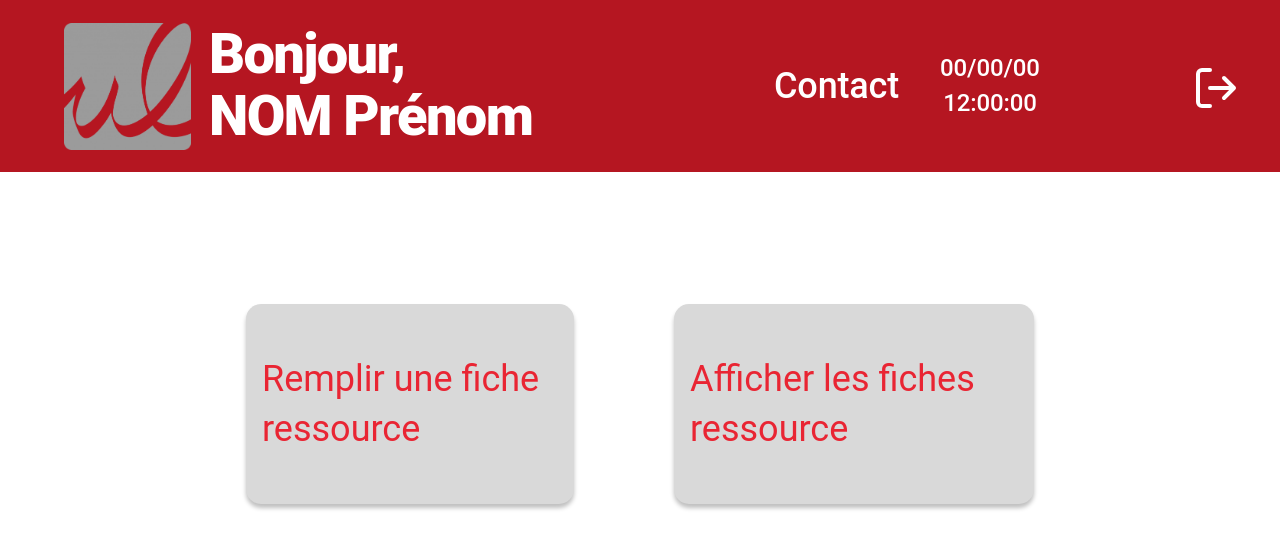
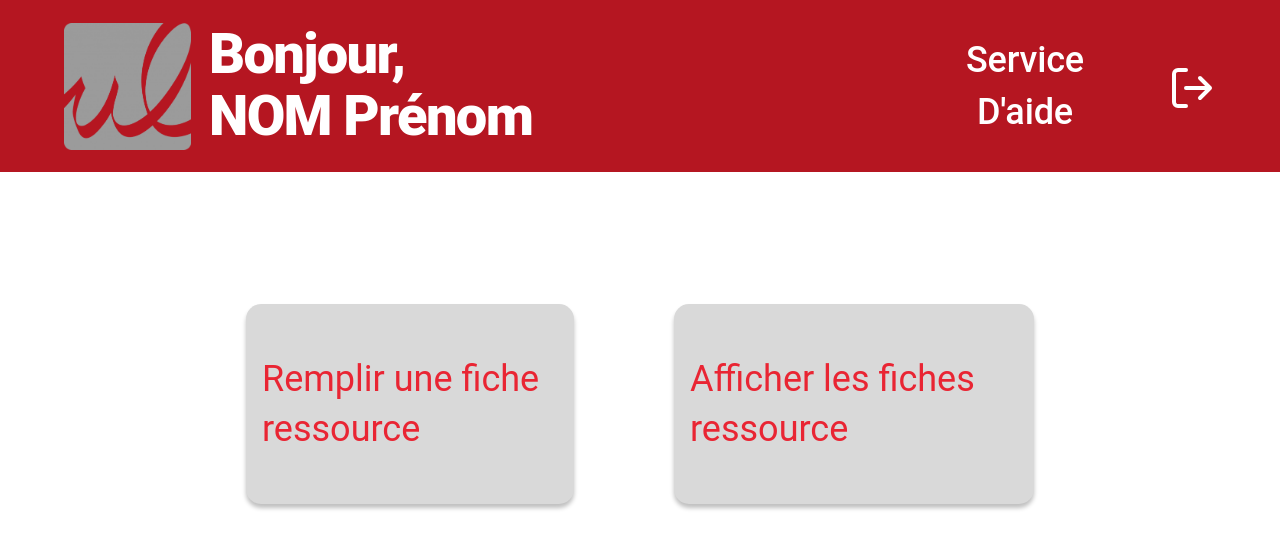
Before and after one commit to rbastide/Erp, a Vue app in the folder erp_front/: page /home in a window 1280 px wide. Shown: the top 548 px of the page. Built offline with nearby package versions, Linux system fonts and the light colour scheme.

Commit message:
amélioration des headers

```diff
--- a/erp_front/src/components/HistoryPage.vue
+++ b/erp_front/src/components/HistoryPage.vue
@@ -7,8 +7,7 @@
     <div class="container-nom">
       <img src="../assets/uploads/Logo_unilim.png" alt="Logo Unilim"><p>Bonjour, <br>NOM Prénom</p>
     </div>
-    <div class="contact">Contact</div>
-    <div class="date">00/00/00 <br> 12:00:00</div>
+    <div class="contact">Service d'aide</div>
     <div class="quitter">
       <svg width="48" height="48" viewBox="0 0 48 48" fill="none" xmlns="http://www.w3.org/2000/svg">
         <path d="M18 42H10C8.93913 42 7.92172 41.5786 7.17157 40.8284C6.42143 40.0783 6 39.0609 6 38V10C6 8.93913 6.42143 7.92172 7.17157 7.17157C7.92172 6.42143 8.93913 6 10 6H18M32 34L42 24M42 24L32 14M42 24H18" stroke="white" stroke-width="4" stroke-linecap="round" stroke-linejoin="round"/>
@@ -101,12 +100,12 @@
   color: #FFFFFF;
 }
 
-.quitter{
+.quitter {
 
   position: absolute;
   width: 48px;
   height: 48px;
-  left: 1192px;
+  right: 5%;
   top: 64px;
 }
 
@@ -114,31 +113,12 @@
   position: absolute;
   width: 126px;
   height: 52px;
-  left: 774px;
+  right: 15%;
   top: 60px;
   font-family: 'Roboto', sans-serif;
   font-style: normal;
   font-weight: 500;
   font-size: 36px;
-  line-height: 145%;
-  display: flex;
-  align-items: center;
-  text-align: center;
-  letter-spacing: -0.005em;
-  text-transform: capitalize;
-  color: #FFFFFF;
-}
-
-.date{
-  position: absolute;
-  width: 100px;
-  height: 70px;
-  left: 940px;
-  top: 51px;
-  font-family: 'Roboto', sans-serif;
-  font-style: normal;
-  font-weight: 500;
-  font-size: 24px;
   line-height: 145%;
   display: flex;
   align-items: center;
--- a/erp_front/src/components/HomePage.vue
+++ b/erp_front/src/components/HomePage.vue
@@ -3,8 +3,7 @@
     <div class="container-nom">
       <img src="../assets/uploads/Logo_unilim.png" alt="Logo Unilim"><p>Bonjour, <br>NOM Prénom</p>
     </div>
-    <div class="contact">Contact</div>
-    <div class="date">00/00/00 <br> 12:00:00</div>
+    <div class="contact">Service d'aide</div>
     <div class="quitter">
       <svg width="48" height="48" viewBox="0 0 48 48" fill="none" xmlns="http://www.w3.org/2000/svg">
         <path d="M18 42H10C8.93913 42 7.92172 41.5786 7.17157 40.8284C6.42143 40.0783 6 39.0609 6 38V10C6 8.93913 6.42143 7.92172 7.17157 7.17157C7.92172 6.42143 8.93913 6 10 6H18M32 34L42 24M42 24L32 14M42 24H18" stroke="white" stroke-width="4" stroke-linecap="round" stroke-linejoin="round"/>
@@ -55,12 +54,12 @@
   color: #FFFFFF;
 }
 
-.quitter{
+.quitter {
 
   position: absolute;
   width: 48px;
   height: 48px;
-  left: 1192px;
+  right: 5%;
   top: 64px;
 }
 
@@ -68,31 +67,12 @@
   position: absolute;
   width: 126px;
   height: 52px;
-  left: 774px;
+  right: 15%;
   top: 60px;
   font-family: 'Roboto', sans-serif;
   font-style: normal;
   font-weight: 500;
   font-size: 36px;
-  line-height: 145%;
-  display: flex;
-  align-items: center;
-  text-align: center;
-  letter-spacing: -0.005em;
-  text-transform: capitalize;
-  color: #FFFFFF;
-}
-
-.date{
-  position: absolute;
-  width: 100px;
-  height: 70px;
-  left: 940px;
-  top: 51px;
-  font-family: 'Roboto', sans-serif;
-  font-style: normal;
-  font-weight: 500;
-  font-size: 24px;
   line-height: 145%;
   display: flex;
   align-items: center;
--- a/erp_front/src/components/LoginPage.vue
+++ b/erp_front/src/components/LoginPage.vue
@@ -3,8 +3,7 @@
     <div class="container-connexion">
       <img src="../assets/uploads/Logo_unilim.png" alt="Logo Unilim"><p>Connexion</p>
     </div>
-    <div class="contact">Contact</div>
-    <div class="date">00/00/00 <br> 12:00:00</div>
+    <div class="contact">Service d'aide</div>
   </header>
    <main class="main-content">
          <form class="login-card">
@@ -104,13 +103,11 @@ const handleLogin = () => {
     color: #FFFFFF;
   }
 
-
-
   .contact{
     position: absolute;
     width: 126px;
     height: 52px;
-    left: 1500px;
+    right: 15%;
     top: 60px;
     font-family: 'Roboto', sans-serif;
     font-style: normal;
@@ -124,26 +121,6 @@ const handleLogin = () => {
     text-transform: capitalize;
     color: #FFFFFF;
   }
-
-  .date{
-    position: absolute;
-    width: 100px;
-    height: 70px;
-    left: 1750px;
-    top: 51px;
-    font-family: 'Roboto', sans-serif;
-    font-style: normal;
-    font-weight: 500;
-    font-size: 24px;
-    line-height: 145%;
-    display: flex;
-    align-items: center;
-    text-align: center;
-    letter-spacing: -0.005em;
-    text-transform: capitalize;
-    color: #FFFFFF;
-  }
-
 
 /* --- Style du Contenu Principal --- */
 .main-content {
--- a/erp_front/src/components/RessourcePage.vue
+++ b/erp_front/src/components/RessourcePage.vue
@@ -4,14 +4,15 @@
 
 <template>
 
-  <!-- Conteneur principal de RessourcePage !-->
+  <!-- Conteneur principal de RessourcePage -->
   <div class = "ressource-page" >
 
-    <!-- Header de la page contenant la bande rouge !-->
+    <!-- Header de la page contenant la bande rouge -->
     <header class="page-header">
       <div class="container-nom">
         <img src="../assets/uploads/Logo_unilim.png"><p>Choix ressources</p>
       </div>
+      <div class="contact">Service d'aide</div>
       <div class="quitter">
         <svg width="48" height="48" viewBox="0 0 48 48" fill="none" xmlns="http://www.w3.org/2000/svg">
           <path d="M18 42H10C8.93913 42 7.92172 41.5786 7.17157 40.8284C6.42143 40.0783 6 39.0609 6 38V10C6 8.93913 6.42143 7.92172 7.17157 7.17157C7.92172 6.42143 8.93913 6 10 6H18M32 34L42 24M42 24L32 14M42 24H18" stroke="white" stroke-width="4" stroke-linecap="round" stroke-linejoin="round"/>
@@ -90,12 +91,30 @@
 }
 
 .quitter {
-
   position: absolute;
   width: 48px;
   height: 48px;
   right: 5%;
   top: 64px;
+}
+
+.contact{
+  position: absolute;
+  width: 126px;
+  height: 52px;
+  right: 15%;
+  top: 60px;
+  font-family: 'Roboto', sans-serif;
+  font-style: normal;
+  font-weight: 500;
+  font-size: 36px;
+  line-height: 145%;
+  display: flex;
+  align-items: center;
+  text-align: center;
+  letter-spacing: -0.005em;
+  text-transform: capitalize;
+  color: #FFFFFF;
 }
 
 
```
Lines whose indentation alone changed are shown as unchanged.
